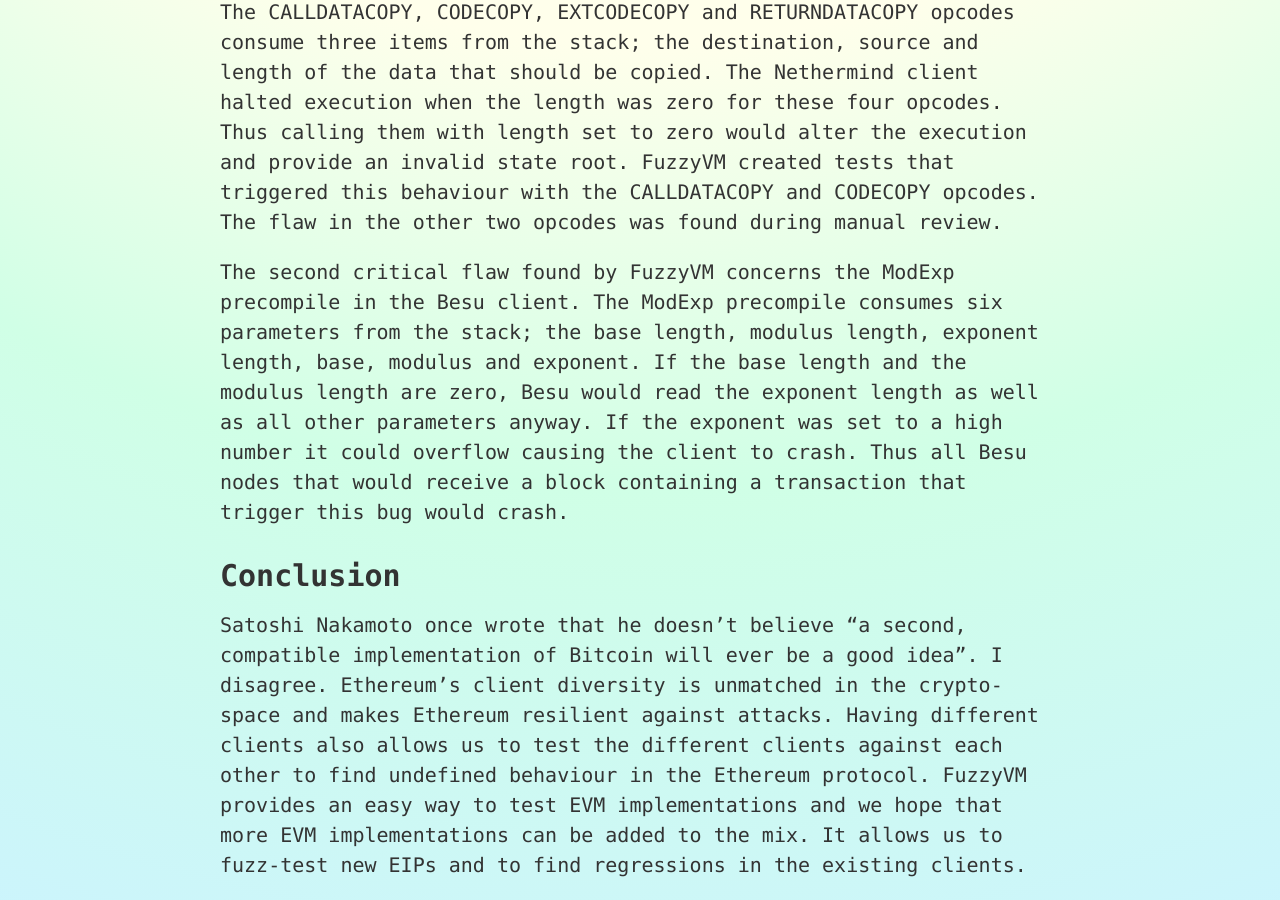
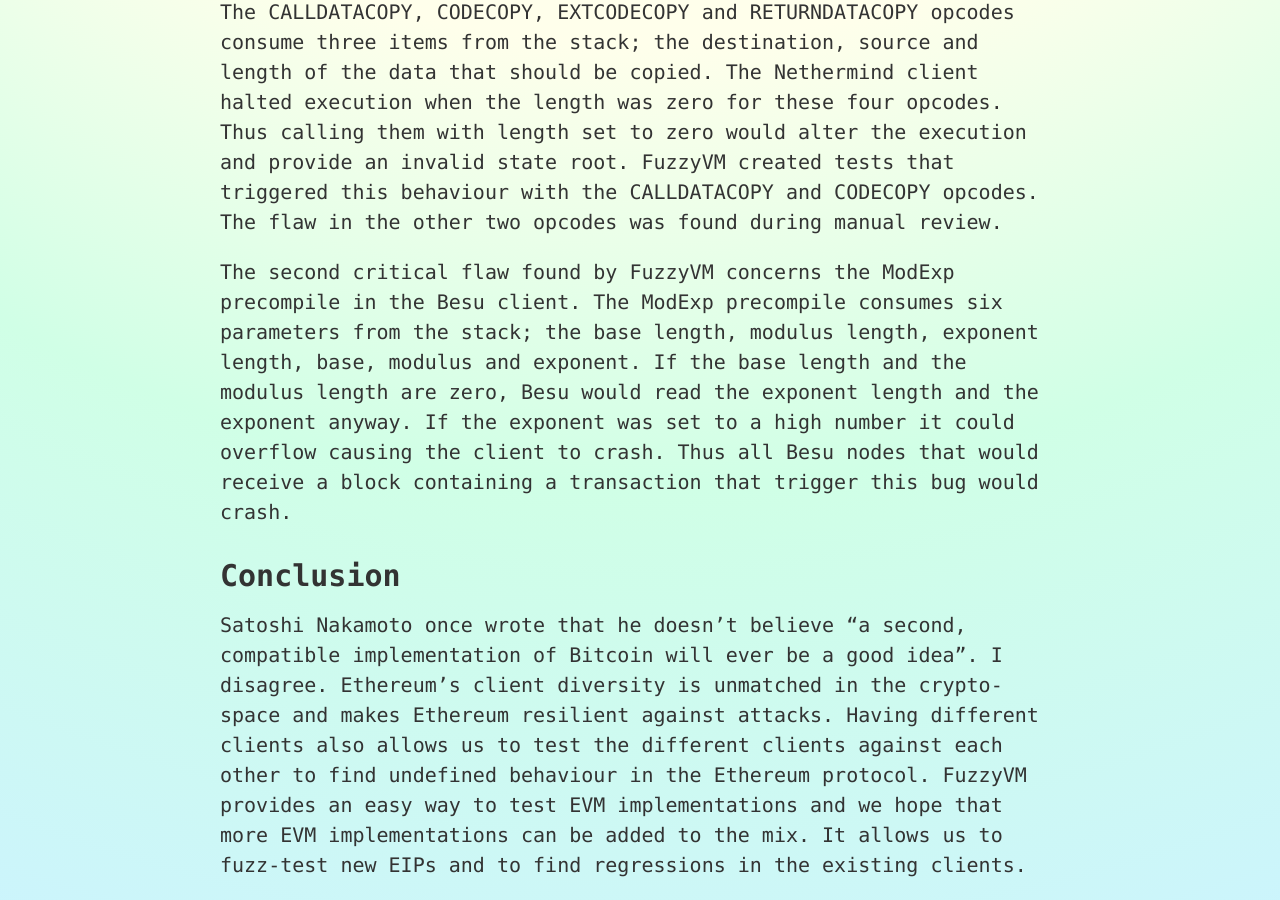
Before and after one commit to MariusVanDerWijden/MariusVanDerWijden.github.io, a Jekyll site: the page built from _posts/2021-04-02-FuzzyVM.md, in a window 1280 px wide and 900 px high, scrolled down 3071 px. Built offline with Jekyll 4.4.1, drawn with Linux system fonts in a browser that asks for light colours.

Commit message:
better explanation

```diff
--- a/_posts/2021-04-02-FuzzyVM.md
+++ b/_posts/2021-04-02-FuzzyVM.md
@@ -74,7 +74,7 @@
 
 The second critical flaw found by FuzzyVM concerns the ModExp precompile in the Besu client.
 The ModExp precompile consumes six parameters from the stack; the base length, modulus length, exponent length, base, modulus and exponent.
-If the base length and the modulus length are zero, Besu would read the exponent length as well as all other parameters anyway.
+If the base length and the modulus length are zero, Besu would read the exponent length and the exponent anyway.
 If the exponent was set to a high number it could overflow causing the client to crash.
 Thus all Besu nodes that would receive a block containing a transaction that trigger this bug would crash.
 
```
